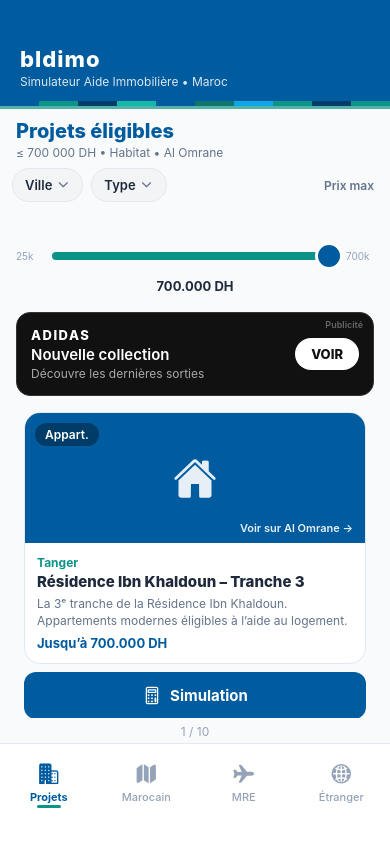
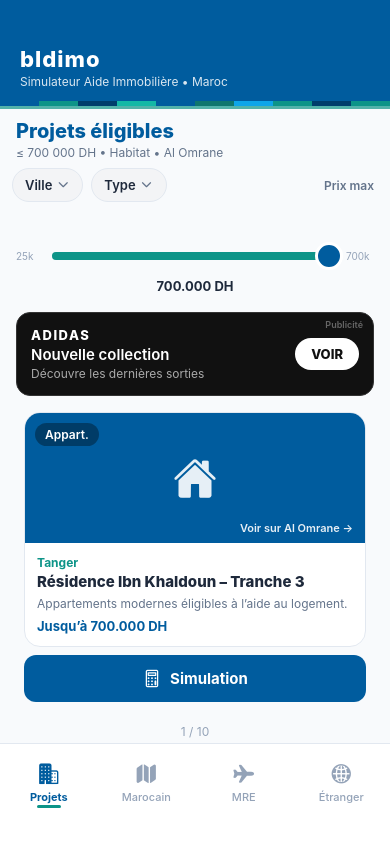
Before and after one commit to TAXI84/bldimo, a React Native app: screen / in a window 390 px wide. Built offline with nearby package versions, Linux system fonts and the light colour scheme.

Commit message:
fix: load alomrane_projects.json via Metro import (show all 186)

```diff
--- a/src/data/projects.ts
+++ b/src/data/projects.ts
@@ -1,3 +1,5 @@
+import alomraneData from './alomrane_projects.json';
+
 export interface Project {
   id: string;
   title: string;
@@ -10,13 +12,13 @@
   imageColor: string;
 }
 
-/** Projets réels Al Omrane avec liens fiches produit */
+/** Projets exemple (fallback si JSON vide) */
 export const SAMPLE_PROJECTS: Project[] = [
   {
     id: '1',
     title: 'Résidence Ibn Khaldoun – Tranche 3',
     city: 'Tanger',
-    description: 'La 3ᵉ tranche de la Résidence Ibn Khaldoun. Appartements modernes éligibles à l’aide au logement.',
+    description: 'Appartements modernes éligibles à l’aide au logement.',
     type: 'appartement',
     priceMax: 700000,
     url: 'https://www.alomrane.gov.ma/Notre-reseau/Al-omrane-tanger-tetouan-al-hoceima/Produits/Projets/Residence-ibn-khaldoun-tranche-3-a',
@@ -26,7 +28,7 @@
     id: '2',
     title: 'Logements Essalam',
     city: 'Tarfaya',
-    description: 'Projet résidentiel Essalam. Commercialisation en cours. Idéal pour primo-accédants.',
+    description: 'Projet résidentiel Essalam. Commercialisation en cours.',
     type: 'appartement',
     priceMax: 700000,
     url: 'https://www.alomrane.gov.ma/Notre-reseau/Al-omrane-al-janoub/Produits/Projets/Logements-essalam',
@@ -34,82 +36,91 @@
   },
   {
     id: '3',
-    title: 'Résidence Assaada Al Oulya',
-    city: 'Ksar El Kébir',
-    description: 'Projet résidentiel ASSAADA AL OULYA : appartements à Ksar El Kebir.',
+    title: 'Résidence Assafae',
+    city: 'Safi',
+    description: 'Appartements destinés à la résidence principale.',
     type: 'appartement',
-    priceMax: 700000,
-    url: 'https://www.alomrane.gov.ma/Notre-reseau/Al-omrane-tanger-tetouan-al-hoceima/Produits/Projets/Residence-assaada-al-oulya-tr-1',
+    priceMax: 650000,
+    url: 'https://www.alomrane.gov.ma/Nos-produits/Projets',
     imageColor: '#1E40AF',
   },
   {
     id: '4',
-    title: 'Résidence Assanaoubar',
-    city: 'Salé',
-    description: 'Résidence ASSANAOUBAR à Salé – commercialisation Al Omrane Rabat Salé Kénitra.',
+    title: 'Complexe résidentiel – Classe moyenne',
+    city: 'Rabat',
+    description: 'Logements compatibles avec les dispositifs d’aide de l’État.',
     type: 'appartement',
     priceMax: 700000,
-    url: 'https://www.alomrane.gov.ma/Notre-reseau/Al-omrane-rabat-sale-kenitra/Produits/Projets/Residence-assanaoubar',
+    url: 'https://www.alomrane.gov.ma/Nos-produits/Projets?price%5Bmin%5D=0&price%5Bmax%5D=700000',
     imageColor: '#0F766E',
   },
   {
     id: '5',
-    title: 'Résidence Al Ward',
-    city: 'Tamesna',
-    description: 'Projet Al Ward à Tamesna, cité éligible au programme d’aide au logement.',
+    title: 'Résidence Al Amal',
+    city: 'Marrakech',
+    description: 'Projet habitat – vérifier le prix exact sur la fiche Al Omrane.',
     type: 'appartement',
-    priceMax: 700000,
-    url: 'https://www.alomrane.gov.ma/Notre-reseau/Al-omrane-rabat-sale-kenitra/Produits/Projets/Residence-al-ward-construction-tr2',
+    priceMax: 580000,
+    url: 'https://www.alomrane.gov.ma/Nos-produits/Projets',
     imageColor: '#003D6B',
   },
   {
     id: '6',
-    title: 'Al Amal Logements',
-    city: 'Zagora',
-    description: 'Projet AL AMAL dans le cadre du programme national d’aide directe au logement.',
-    type: 'appartement',
+    title: 'Villas semi-finies – Accès aide',
+    city: 'Agadir',
+    description: 'Offre villa dans le plafond d’aide au logement.',
+    type: 'villa',
     priceMax: 700000,
-    url: 'https://www.alomrane.gov.ma/Notre-reseau/Al-omrane-daraa-tafilalet/Produits/Projets/Al-amal-logements',
+    url: 'https://www.alomrane.gov.ma/Nos-produits/Projets?price%5Bmin%5D=0&price%5Bmax%5D=700000',
     imageColor: '#14B8A6',
   },
   {
     id: '7',
-    title: 'Projet Amouaj',
-    city: 'Dakhla',
-    description: 'AMOUAJ – projet immobilier résidentiel à Dakhla.',
+    title: 'Résidence Nour',
+    city: 'Fès',
+    description: 'Appartements familiaux adaptés au programme d’aide directe.',
     type: 'appartement',
-    priceMax: 700000,
-    url: 'https://www.alomrane.gov.ma/Notre-reseau/Al-omrane-al-janoub/Produits/Projets/Projet-amouaj',
+    priceMax: 620000,
+    url: 'https://www.alomrane.gov.ma/Nos-produits/Projets',
     imageColor: '#0369A1',
   },
   {
     id: '8',
-    title: 'Green Valley',
-    city: 'Berkane',
-    description: 'Lotissement résidentiel Green Valley Berkane.',
-    type: 'villa',
+    title: 'Logements sociaux – Tranche récente',
+    city: 'Casablanca',
+    description: 'Unités destinées aux primo-accédants.',
+    type: 'appartement',
     priceMax: 700000,
-    url: 'https://www.alomrane.gov.ma/Notre-reseau/Al-omrane-region-de-l-oriental/Produits/Projets/Green-valley',
+    url: 'https://www.alomrane.gov.ma/Nos-produits/Projets?price%5Bmin%5D=0&price%5Bmax%5D=700000',
     imageColor: '#0D9488',
   },
   {
     id: '9',
-    title: 'Tamesna Ilots',
-    city: 'Tamesna',
-    description: 'Ilots dans le cadre du Nouveau Programme d’Aide au Logement – Tamesna.',
+    title: 'Maison individuelle – Habitat',
+    city: 'Kénitra',
+    description: 'Maisons individuelles Al Omrane – éligibilité selon prix TTC.',
     type: 'maison',
-    priceMax: 700000,
-    url: 'https://www.alomrane.gov.ma/Notre-reseau/Al-omrane-rabat-sale-kenitra/Produits/Projets/Tamesna-ilots',
+    priceMax: 690000,
+    url: 'https://www.alomrane.gov.ma/Nos-produits/Projets',
     imageColor: '#1E3A5F',
   },
   {
     id: '10',
-    title: 'Pôle Urbain Jardins de Tafilalet',
-    city: 'Errachidia',
-    description: '4ᵉ tranche du pôle urbain Jardins de Tafilalet – Errachidia.',
+    title: 'Résidence Al Manar',
+    city: 'Oujda',
+    description: 'Projet résidentiel – consultez la fiche pour le prix exact.',
     type: 'appartement',
-    priceMax: 700000,
-    url: 'https://www.alomrane.gov.ma/Notre-reseau/Al-omrane-daraa-tafilalet/Produits/Projets/Pole-urbain-jardins-de-tafilalet-tranche-4',
+    priceMax: 550000,
+    url: 'https://www.alomrane.gov.ma/Nos-produits/Projets?price%5Bmin%5D=0&price%5Bmax%5D=700000',
     imageColor: '#005C9E',
   },
 ];
+
+/** Projets Al Omrane importés (JSON), ou exemples si vide. */
+export function getProjects(): Project[] {
+  const data = alomraneData as { projects?: Project[] };
+  if (data && Array.isArray(data.projects) && data.projects.length > 0) {
+    return data.projects;
+  }
+  return SAMPLE_PROJECTS;
+}
```
